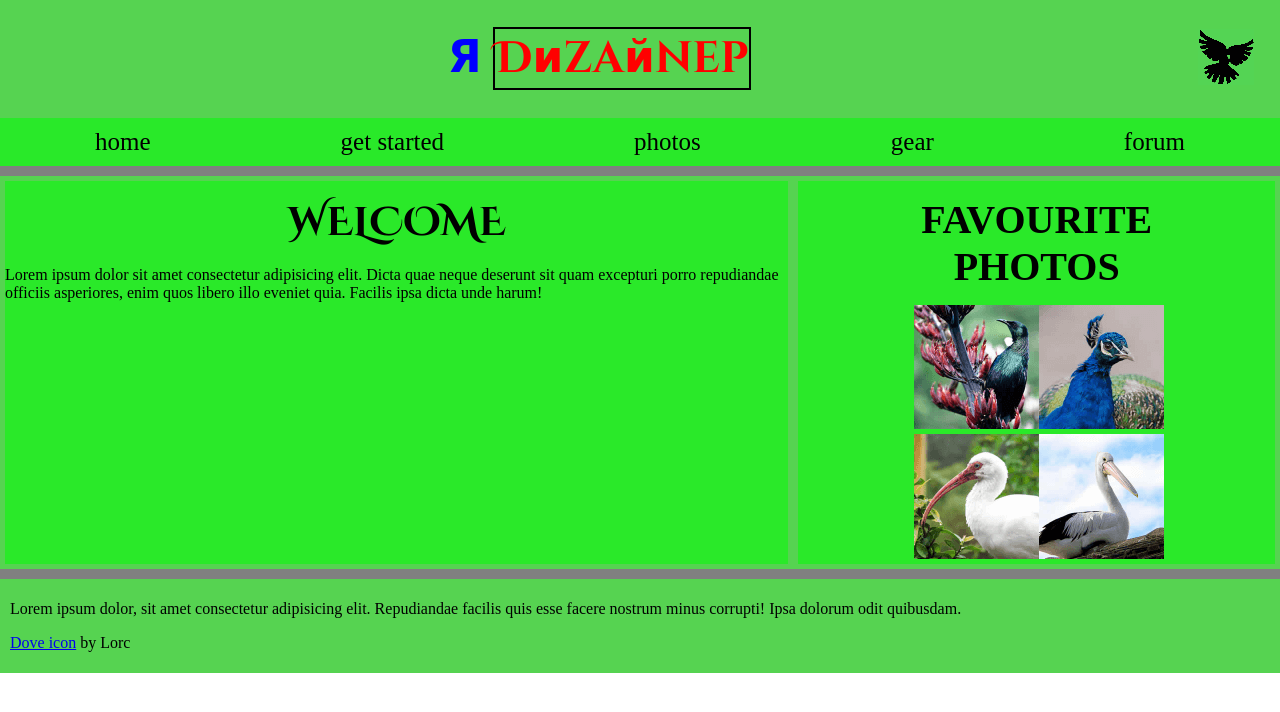
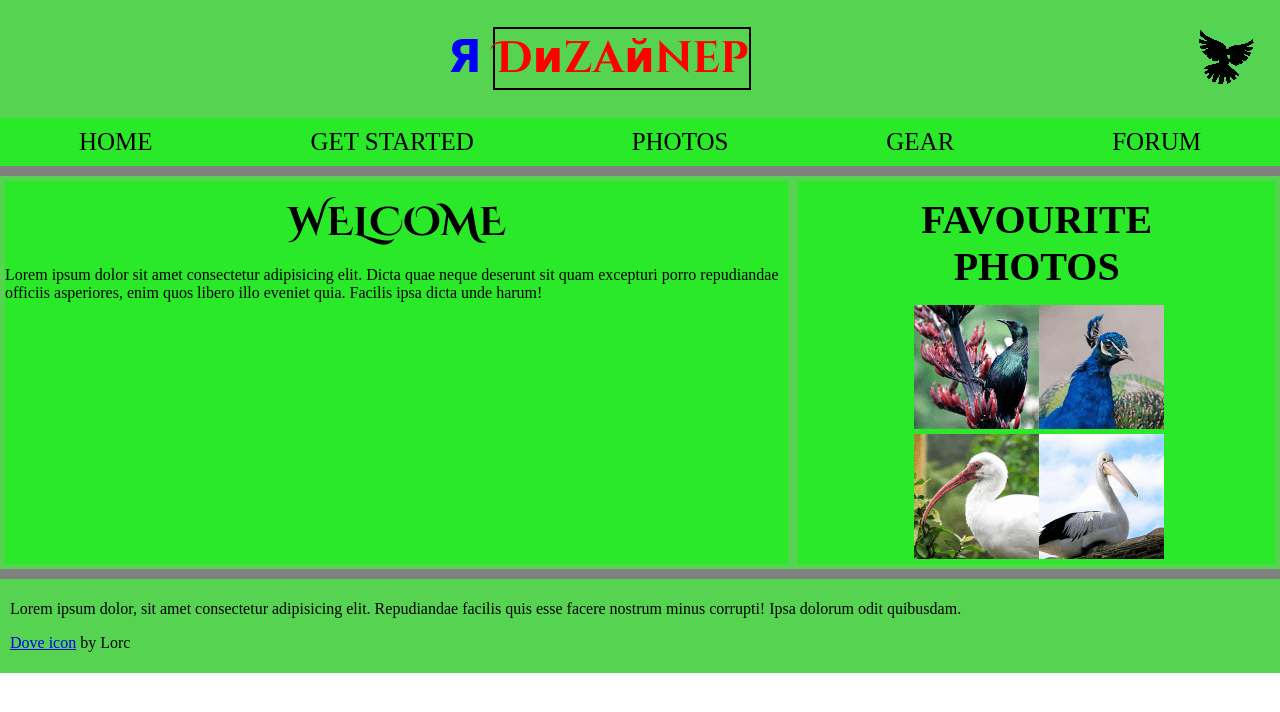
Before and after one commit to HollyBang/temp-repo, a website: page src/index.html in a window 1280 px wide. Drawn offline with nearby package versions, Linux system fonts and the light colour scheme; files that its build step writes are made by us from their sources; files whose address does not match are found by name.

Commit message:
uppercase

```diff
--- a/src/header/_header.sass
+++ b/src/header/_header.sass
@@ -47,6 +47,7 @@
     transition: all 0.5s
 
 .menu__dropbtn
+    text-transform: uppercase
     display: block
     font-size: 25px
     border: none
```
Also changed, not shown: dist/styles/style.css.
